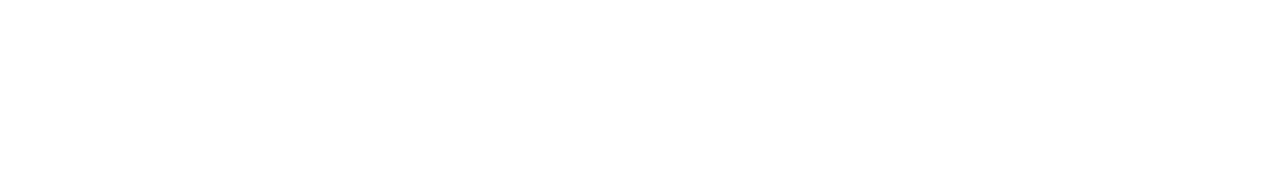
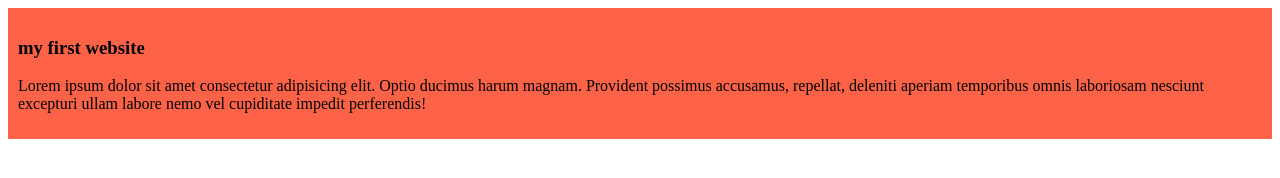
Before and after one commit to monolith09/First-github-repo, a plain HTML site: page index.html in a window 1280 px wide. Drawn offline with Linux system fonts and the light colour scheme.

Commit message:
added the first blog

```diff
--- a/index.html
+++ b/index.html
@@ -4,8 +4,16 @@
     <meta charset="UTF-8">
     <meta name="viewport" content="width=device-width, initial-scale=1.0">
     <title>First Github Repo</title>
+    <link rel="stylesheet" href="styles/blog.css">
 </head>
 <body>
-
+    <div>
+        <h3>my first website</h3>
+        <p>
+            Lorem ipsum dolor sit amet consectetur adipisicing elit.
+            Optio ducimus harum magnam. Provident possimus accusamus,
+            repellat, deleniti aperiam temporibus omnis laboriosam nesciunt excepturi ullam labore nemo vel cupiditate impedit perferendis!
+        </p>
+    </div>
 </body>
 </html>
--- /dev/null
+++ b/styles/blog.css
@@ -0,0 +1,4 @@
+div{
+    background-color: tomato;
+    padding: 10px;
+}
```
